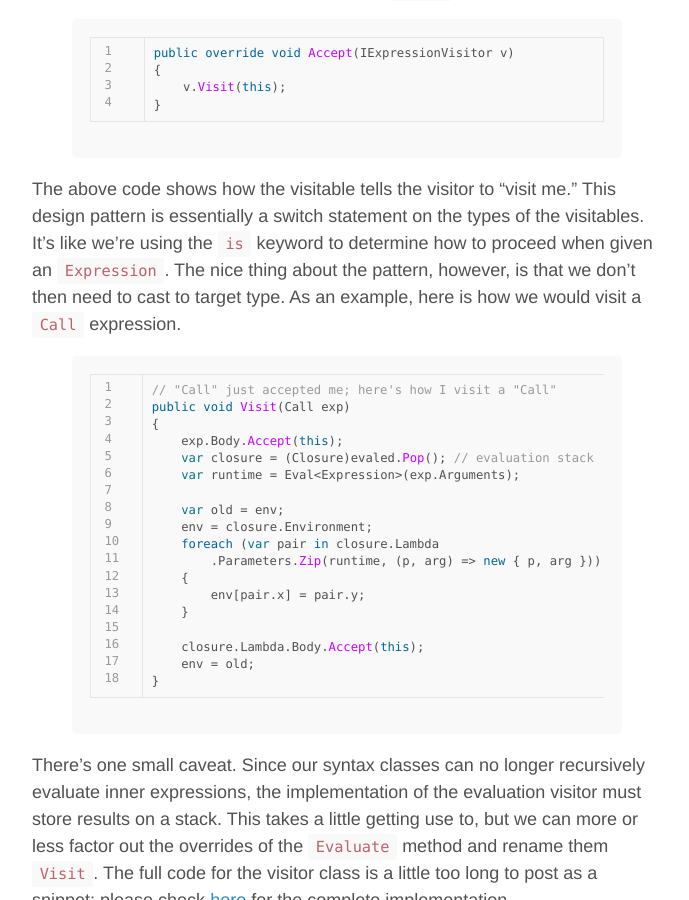
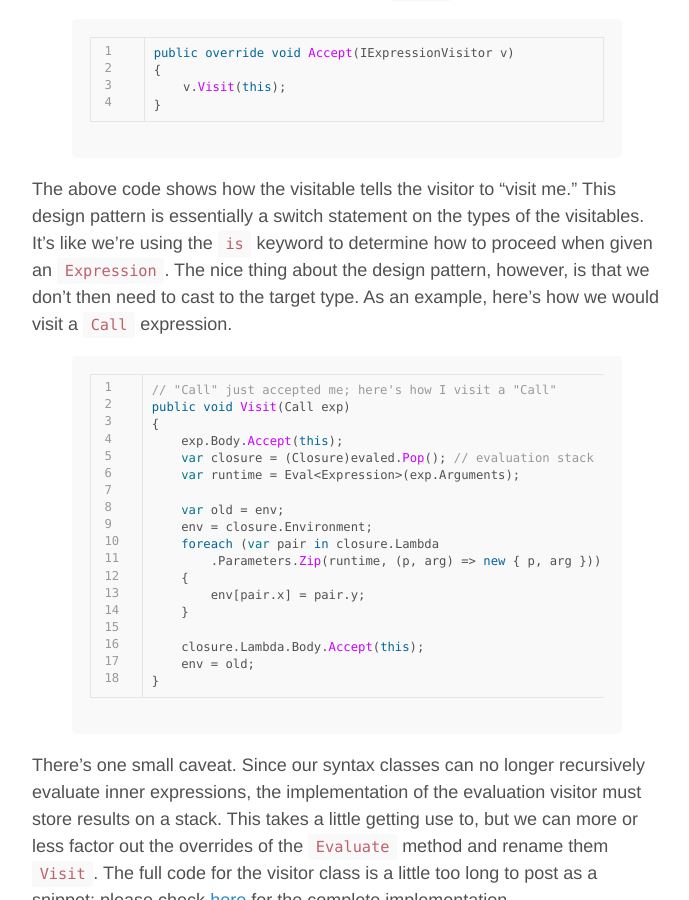
Before and after one commit to gjdanis/gjdanis.github.io, a Jekyll site: the page built from _posts/2015-09-14-writing-a-simple-interpreter-cs.md, in a window 1280 px wide and 900 px high, scrolled down 10089 px. Shown: the whole window, without its empty margins (293-982 px from the left). Built offline with Jekyll 4.4.1, drawn with Linux system fonts in a browser that asks for light colours; comment, search, counter and statistics services are not loaded.

Commit message:
Update 2015-09-14-writing-a-simple-interpreter-cs.md

```diff
--- a/_posts/2015-09-14-writing-a-simple-interpreter-cs.md
+++ b/_posts/2015-09-14-writing-a-simple-interpreter-cs.md
@@ -353,7 +353,7 @@ public override void Accept(IExpressionVisitor v)
 }
 {% endhighlight %}
 
-The above code shows how the visitable tells the visitor to "visit me." This design pattern is essentially a switch statement on the types of the visitables. It’s like we’re using the <code>is</code> keyword to determine how to proceed when given an <code>Expression</code>. The nice thing about the pattern, however, is that we don't then need to cast to target type. As an example, here is how we would visit a <code>Call</code> expression.
+The above code shows how the visitable tells the visitor to "visit me." This design pattern is essentially a switch statement on the types of the visitables. It’s like we’re using the <code>is</code> keyword to determine how to proceed when given an <code>Expression</code>. The nice thing about the design pattern, however, is that we don't then need to cast to the target type. As an example, here's how we would visit a <code>Call</code> expression.
 
 {%highlight csharp linenos %}
 // "Call" just accepted me; here's how I visit a "Call"
```
